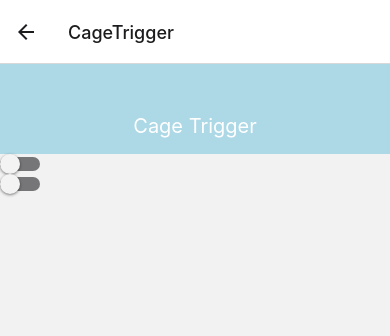
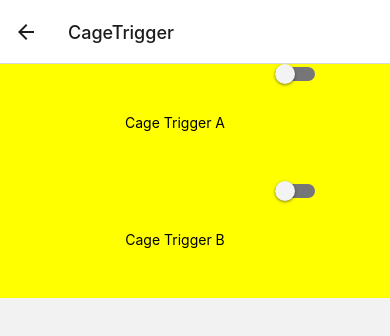
Before and after one commit to Philip-36/Thesis-App, a React Native app in the folder react-native-first/: screen /CageTrigger in a window 390 px wide. Shown: the top 336 px of the page. Built offline with nearby package versions, Linux system fonts and the light colour scheme; what expo-notifications, expo-task-manager would draw is missing.

Commit message:
added button css and changed url request

```diff
--- a/react-native-first/components/screens/CageTrigger.js
+++ b/react-native-first/components/screens/CageTrigger.js
@@ -1,5 +1,5 @@
 import React, { useState } from "react";
-import { View, Switch} from "react-native";
+import { View, Switch, Text, StyleSheet} from "react-native";
 import Header from '../Header';
 import axios from "axios";
 
@@ -10,31 +10,36 @@ const CageTrigger = () => {
   const toggleSwitchA = async () =>{
     setIsEnabledA(previousState => !previousState);
       if(isEnabledA){
-        console.log("Cage Trigger Off")
-        await axios.post(`http://192.168.1.5:8000/`, 'A0');
+        console.log("Cage Trigger A Off")
+        await axios.get(`http://192.168.1.5:5000/servo-motor/A0`);
         ;
       }
       else{
-        console.log("Cage Trigger On");
-        await axios.post(`http://192.168.1.5:8000/`, 'A1');
+        console.log("Cage Trigger A On");
+        await axios.get(`http://192.168.1.5:5000/servo-motor/A1`);
       }
+      return "DOne"
   };
   const toggleSwitchB = async () =>{
     setIsEnabledB(previousState => !previousState);
       if(isEnabledB){
-        console.log("Cage Trigger Off")
-        await axios.post(`http://192.168.1.5:8000/`, 'B0');
+        console.log("Cage Trigger B Off")
+        await axios.get(`http://192.168.1.5:5000/servo-motor/B0`);
         ;
       }
       else{
-        console.log("Cage Trigger On");
-        await axios.post(`http://192.168.1.5:8000/`, 'B1');
+        console.log("Cage Trigger B On");
+        await axios.get(`http://192.168.1.5:5000/servo-motor/B1`);
       }
   };
 
   return (
-    <View>
-      <Header title="Cage Trigger" />
+    <View style={styles.mainContainer}>
+      {/* <Header title="Cage Trigger" /> */}
+      <View style={styles.container}>
+        <Text style={styles.label}>
+          Cage Trigger A
+        </Text>
         <Switch
             trackColor={{ false: "#767577", true: "#81b0ff" }}
             thumbColor={isEnabledA ? "#f5dd4b" : "#f4f3f4"}
@@ -42,6 +47,12 @@ const CageTrigger = () => {
             onValueChange={toggleSwitchA}
             value={isEnabledA}
           />
+      </View>
+
+      <View style={styles.container}>
+        <Text style={styles.label}>
+          Cage Trigger B
+        </Text>
         <Switch
             trackColor={{ false: "#767577", true: "#81b0ff" }}
             thumbColor={isEnabledB ? "#f5dd4b" : "#f4f3f4"}
@@ -50,7 +61,29 @@ const CageTrigger = () => {
             value={isEnabledB}
           />
       </View>
+    </View>
   );
 };
 
+const styles = StyleSheet.create({
+  container: {
+    textAlign: 'center', // <-- the magic
+    fontWeight: 'bold',
+    fontSize: 18,
+    marginTop: 0,
+    width: '100%',
+    backgroundColor: 'yellow',
+    justifyContent: 'center',
+    flexDirection: 'row'
+  },
+  label: {
+    margin: 50,
+
+  },
+  mainContainer: {
+     height: '50%',
+     flex: 1
+  }
+});
+
 export default CageTrigger;
```
Also changed, not shown: 1 other file (tests, documents, lock files or other folders). Lines whose indentation alone changed are shown as unchanged.
